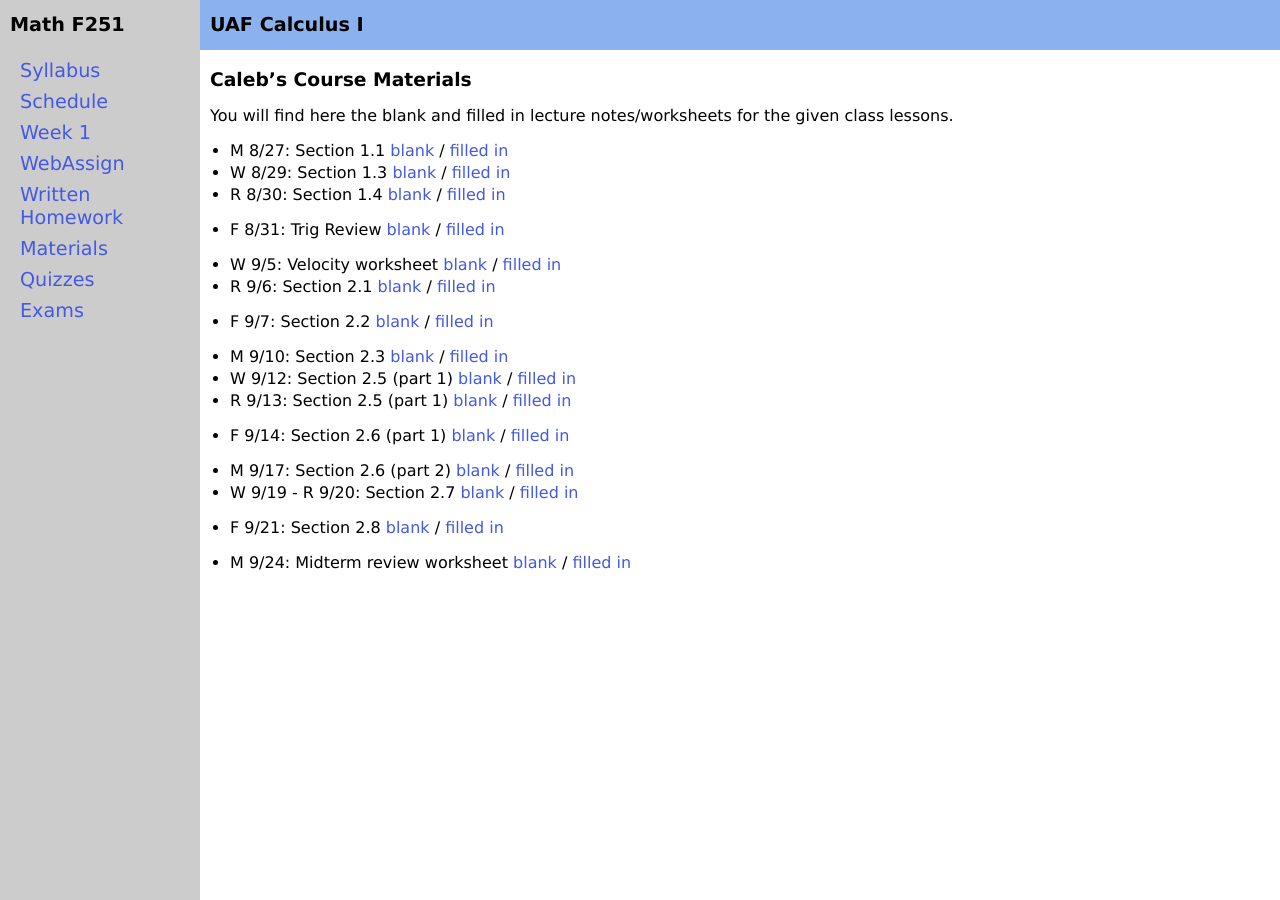
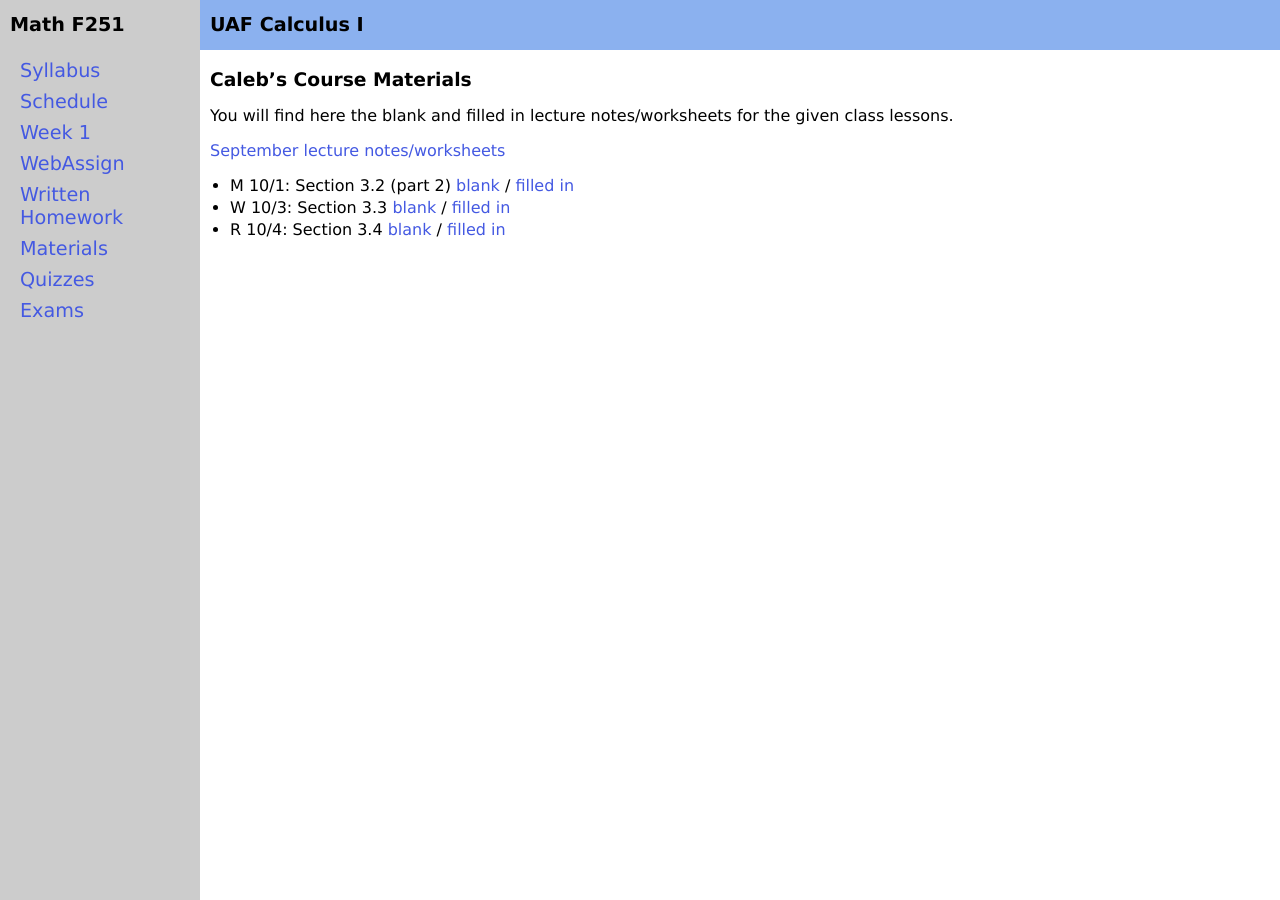
Before and after one commit to uaf-math/calc1, a Jekyll site: the page built from cmf02.md, in a window 1280 px wide. Built offline with Jekyll 4.4.1, drawn with Linux system fonts in a browser that asks for light colours.

Commit message:
update f02 notes

```diff
--- a/cmf02.md
+++ b/cmf02.md
@@ -7,22 +7,9 @@ title: Caleb's Course Materials
 
 You will find here the blank and filled in lecture notes/worksheets for the given class lessons.
 
-* M 8/27: Section 1.1  [blank](assets/caleb/ch1/1-1_blank.pdf)  /  [filled in](assets/caleb/ch1/1-1_comp.pdf)
-* W 8/29: Section 1.3  [blank](assets/caleb/ch1/1-3_blank.pdf)  /  [filled in](assets/caleb/ch1/1-3_comp.pdf)
-* R 8/30: Section 1.4  [blank](assets/caleb/ch1/1-4_blank.pdf)  /  [filled in](assets/caleb/ch1/1-4_comp.pdf)
-* F 8/31: Trig Review  [blank](assets/caleb/ch1/1-5_blank.pdf)  /  [filled in](assets/caleb/ch1/1-5_comp.pdf)
 
-* W 9/5: Velocity worksheet [blank](assets/caleb/ch2/Worksheet-2-1_blank.pdf)  /  [filled in](assets/caleb/ch2/Worksheet-2-1_comp.pdf)
-* R 9/6: Section 2.1 [blank](assets/caleb/ch2/2-1_blank.pdf)  /  [filled in](assets/caleb/ch2/2-1_comp.pdf)
-* F 9/7: Section 2.2 [blank](assets/caleb/ch2/2-2_blank.pdf)  /  [filled in](assets/caleb/ch2/2-2_comp.pdf)
+[September lecture notes/worksheets](cmf02s)
 
-* M 9/10: Section 2.3 [blank](assets/caleb/ch2/2-3_blank.pdf)  /  [filled in](assets/caleb/ch2/2-3_comp.pdf)
-* W 9/12: Section 2.5 (part 1) [blank](assets/caleb/ch2/2-5-part1_blank.pdf)  /  [filled in](assets/caleb/ch2/2-5-part1_comp.pdf)
-* R 9/13: Section 2.5 (part 1) [blank](assets/caleb/ch2/2-5-part2_blank.pdf)  /  [filled in](assets/caleb/ch2/2-5-pqrt2_comp.pdf)
-* F 9/14: Section 2.6 (part 1) [blank](assets/caleb/ch2/2-6-part1_blank.pdf)  /  [filled in](assets/caleb/ch2/2-6-part1_comp.pdf)
-
-* M 9/17: Section 2.6 (part 2) [blank](assets/caleb/ch2/2-6-part2_blank.pdf)  /  [filled in](assets/caleb/ch2/2-6-part2_comp.pdf)
-* W 9/19 - R 9/20: Section 2.7 [blank](assets/caleb/ch2/2-7_blank.pdf)  /  [filled in](assets/caleb/ch2/2-7_comp.pdf)
-* F 9/21: Section 2.8 [blank](assets/caleb/ch2/2-8_blank.pdf)  /  [filled in](assets/caleb/ch2/2-8_comp.pdf)
-
-* M 9/24: Midterm review worksheet [blank](assets/caleb/ch2/Midterm1-Review.pdf)  /  [filled in](assets/caleb/ch2/Midterm1-Review_comp.pdf)
+* M 10/1: Section 3.2 (part 2) [blank](assets/caleb/ch3/3-2-part2_blank.pdf)  /  [filled in](assets/caleb/ch3/3-2-part2_comp.pdf)
+* W 10/3: Section 3.3 [blank](assets/caleb/ch3/3-3_blank.pdf)  /  [filled in](assets/caleb/ch3/3-3_comp_comp.pdf)
+* R 10/4: Section 3.4 [blank](assets/caleb/ch3/3-4_blank.pdf)  /  [filled in](assets/caleb/ch3/3-4_comp.pdf)
```
Also changed, not shown: cmf02s.md (added, +28 -0 lines), 9 other files.
